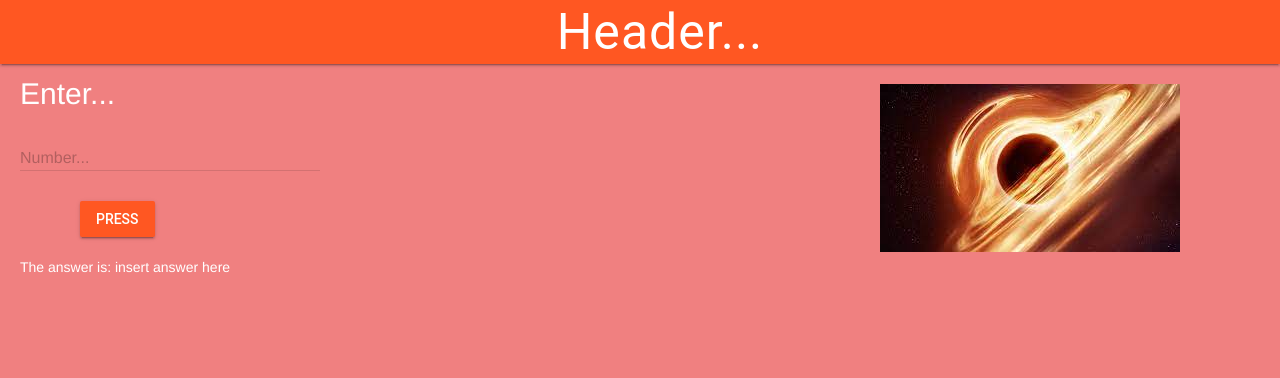
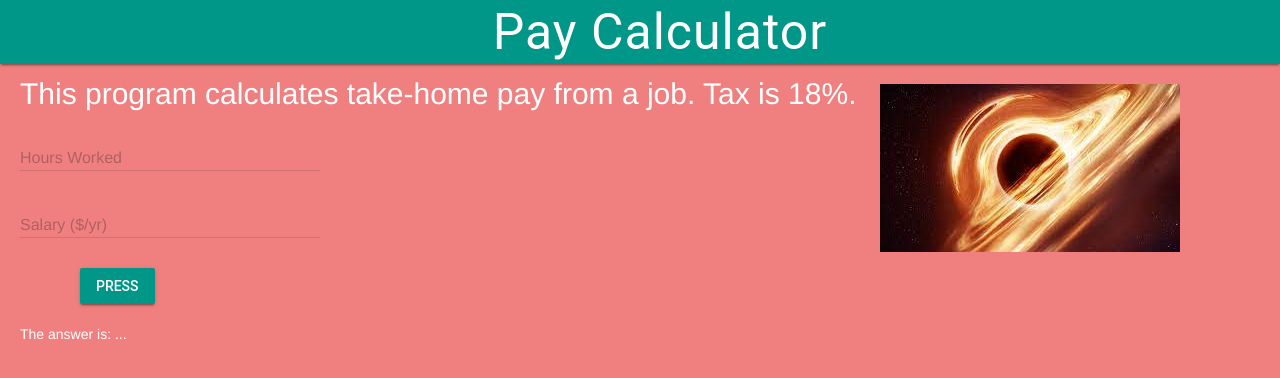
Before and after one commit to MTHS-ICS2O-2-2022/ICS2O-Unit-2-05-Jaden-Plugowsky, a website: page index.html in a window 1280 px wide. Both pictures are taken after a click on the button "PRESS". Drawn offline with nearby package versions, Linux system fonts and the light colour scheme.

Commit message:
Initial Website

```diff
--- a/index.html
+++ b/index.html
@@ -2,7 +2,7 @@
 <html>
   <head>
     <meta charset="utf-8" />
-    <meta name="description" content="My first website with XXXX" />
+    <meta name="description" content="A website that calculates take-home pay." />
     <meta name="keywords" content="mths, ics2o" />
     <meta name="author" content="Jaden Plugowsky" />
     <meta name="viewport" content="width=device-width, initial-scale=1.0" />
@@ -14,13 +14,13 @@
     <!-- Change colours here at https://getmdl.io/customize/index.html -->
     <link
       rel="stylesheet"
-      href="https://code.getmdl.io/1.3.0/material.deep_orange-red.min.css"
+      href="https://code.getmdl.io/1.3.0/material.teal-indigo.min.css"
     />
     <link rel="apple-touch-icon" sizes="180x180" href="/apple-touch-icon.png" />
     <link rel="icon" type="image/png" sizes="32x32" href="/favicon-32x32.png" />
     <link rel="icon" type="image/png" sizes="16x16" href="/favicon-16x16.png" />
     <link rel="manifest" href="/site.webmanifest" />
-    <title>XXXX Website</title>
+    <title>Take-Home Pay Calculator</title>
   </head>
   <body>
     <script defer src="https://code.getmdl.io/1.3.0/material.min.js"></script>
@@ -29,7 +29,7 @@
     <div class="mdl-layout mdl-js-layout mdl-layout--fixed-header">
       <header class="mdl-layout__header">
         <div class="mdl-layout__header-row">
-          <span class="mdl-layout-title" id="header-fix">Header...</span>
+          <span class="mdl-layout-title" id="header-fix">Pay Calculator</span>
         </div>
       </header>
       <main class="mdl-layout__content">
@@ -38,18 +38,35 @@
         <div class="right-image">
           <img src="./images/blackholehd.jpg" alt="black hole image" />
         </div>
-        <div class="mdl-content">Enter...</div>
+        <div class="mdl-content">This program calculates take-home pay from a job. Tax is 18%.</div>
         <br />
-        <!-- Numeric Textfield -->
+        <!-- Numeric Textfield with Floating Label - Hours Worked -->
         <form action="#">
-          <div class="mdl-textfield mdl-js-textfield">
+          <div
+            class="mdl-textfield mdl-js-textfield mdl-textfield--floating-label"
+          >
             <input
               class="mdl-textfield__input"
               type="text"
               pattern="-?[0-9]*(\.[0-9]+)?"
-              id="sample2"
+              id="hours-worked"
             />
-            <label class="mdl-textfield__label" for="sample2">Number...</label>
+            <label class="mdl-textfield__label" for="hours-worked">Hours Worked</label>
+            <span class="mdl-textfield__error">Input is not a number!</span>
+          </div>
+        </form>
+        <!-- Numeric Textfield with Floating Label - Salary -->
+        <form action="#">
+          <div
+            class="mdl-textfield mdl-js-textfield mdl-textfield--floating-label"
+          >
+            <input
+              class="mdl-textfield__input"
+              type="text"
+              pattern="-?[0-9]*(\.[0-9]+)?"
+              id="salary"
+            />
+            <label class="mdl-textfield__label" for="salary">Salary ($/yr)</label>
             <span class="mdl-textfield__error">Input is not a number!</span>
           </div>
         </form>
--- a/js/script.js
+++ b/js/script.js
@@ -4,10 +4,22 @@
 // Created on: March 2023
 // This file contains the JS functions for index.html
 
-"use strict";
+"use strict"
 
 function buttonOneClicked() {
-  alert("Hello, World!");
+  // Input through textfields
+  const hoursWorked = parseInt(document.getElementById("hours-worked").value)
+  const salary = parseInt(document.getElementById("salary").value)
+  const pay = (hoursWorked * salary) * (1.00 * TAX_RATE)
+  const taxedMoney = (hoursWorked * salary) * TAX_RATE
+
+  const takeHomePay = pay - taxedMoney
+  const TAX_RATE = 0.18
+
+  // Process
+
+
+  // Output
   document.getElementById("answer").innerHTML =
-    "The answer is: " + "insert answer here";
+    "Your take-home pay is: " + takeHomePay
 }
```
Also changed, not shown: css/style.css (line endings or trailing spaces).
